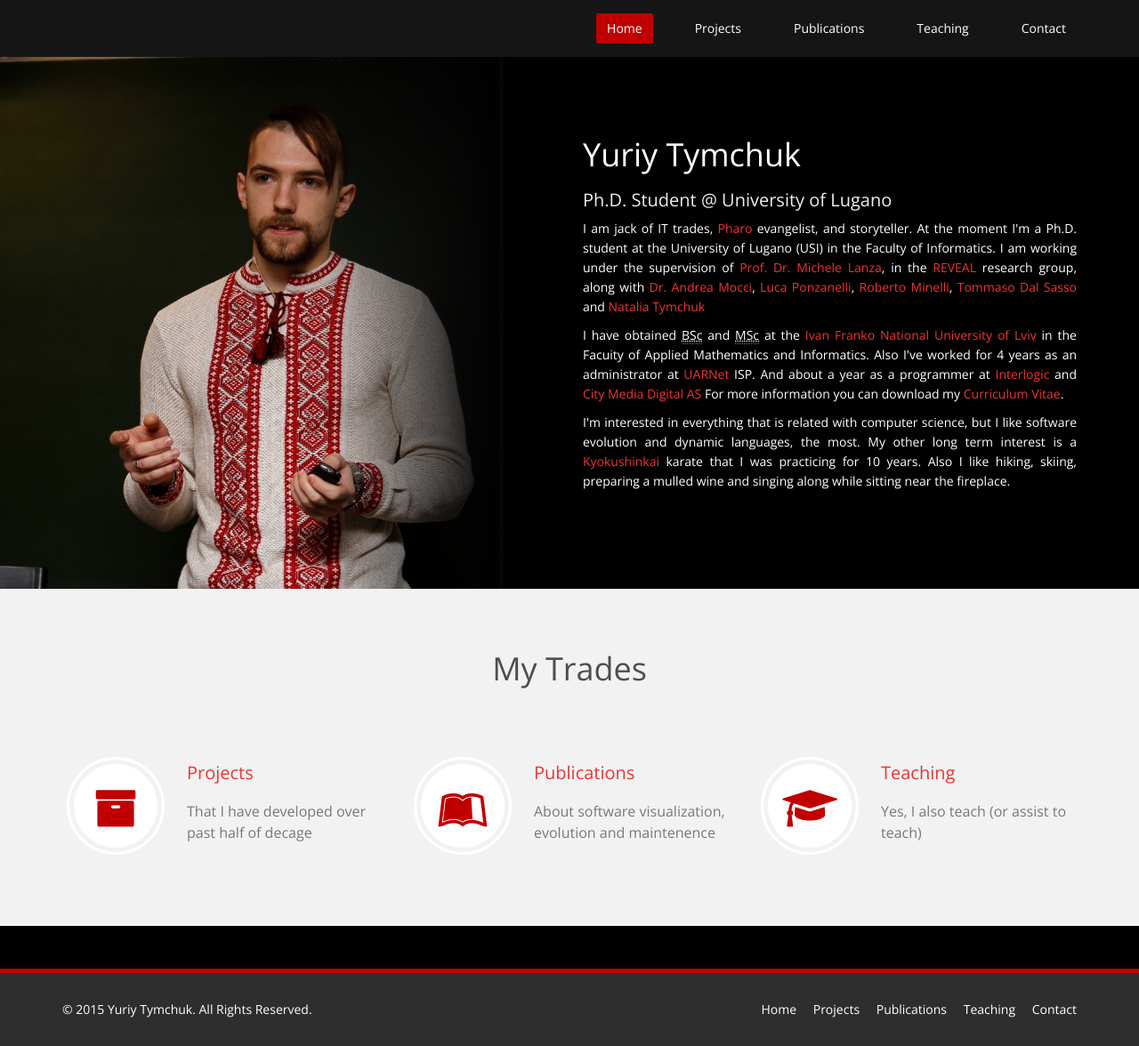
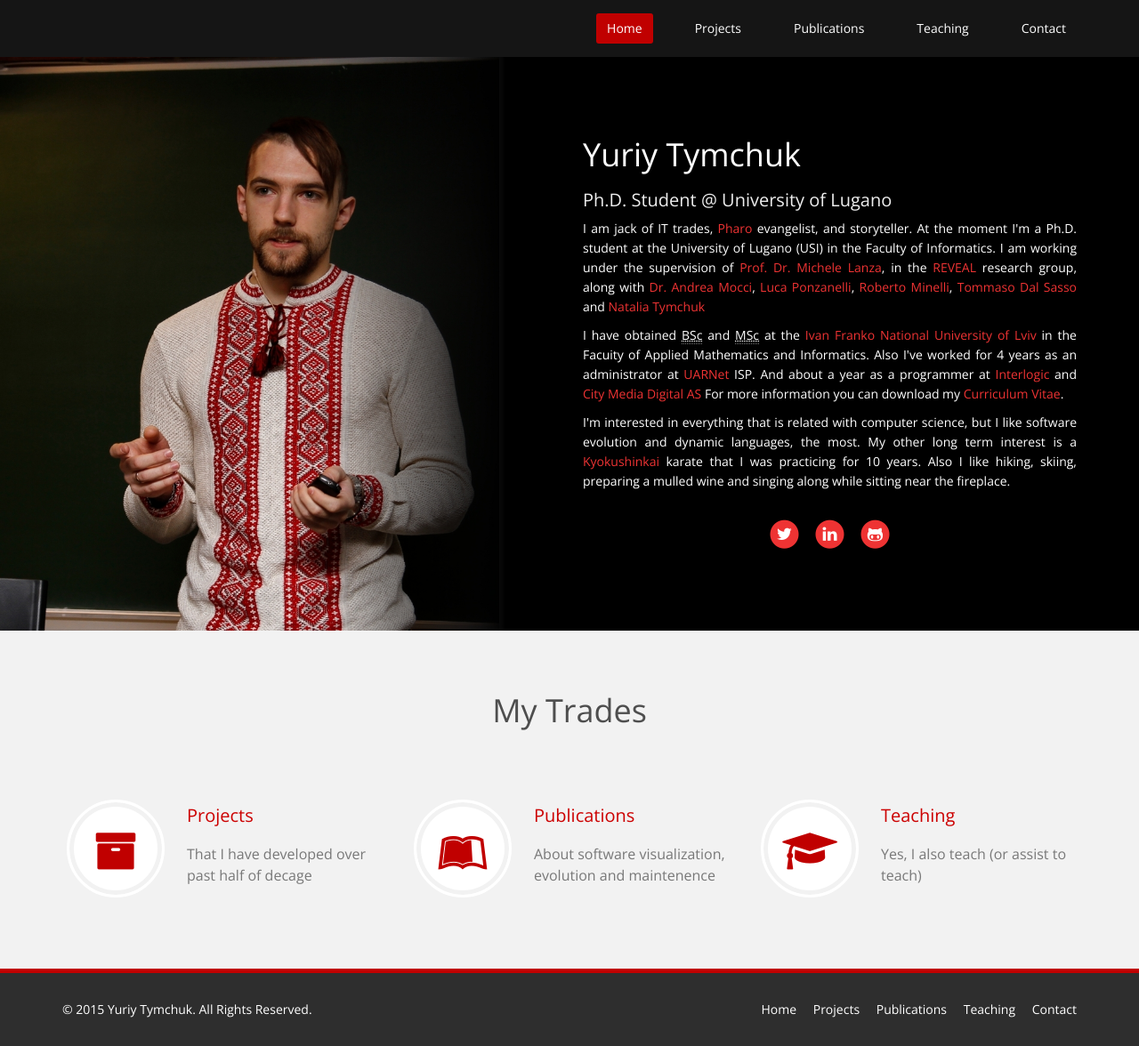
Before and after one commit to Uko/uko.github.io, a Jekyll site: the page built from index.html, in a window 1280 px wide and 1176 px high. Shown: the whole window at 89% size. Built offline with Jekyll 4.4.1, drawn with Linux system fonts in a browser that asks for light colours; nearby versions of some CDN libraries.

Commit message:
added social buttons to jumbotron

```diff
--- a/contact.html
+++ b/contact.html
@@ -41,7 +41,7 @@ title: Contact
                         <a href =  "http://ua.linkedin.com/in/yuriytymchuk/" target="_blank">
                           <i class="fa fa-3x fa-linkedin-square"></i>
                         </a>
-                        <a href = "https://twitter.com/ukodrag" target="_blank">
+                        <a href = "https://twitter.com/yuriy_tymchuk" target="_blank">
                           <i class="fa fa-3x fa-twitter-square"></i>
                         </a>
                         <a href = "https://plus.google.com/118053882695500450225?rel=author" target="_blank">
--- a/css/main.css
+++ b/css/main.css
@@ -401,7 +401,7 @@ input.search-form:hover {
   }
 
   #jumbotron .container {
-    margin-bottom: 30px;
+    margin-bottom: 10px;
   }
 }
 
@@ -411,13 +411,24 @@ input.search-form:hover {
   padding: 0 50px;*/
 }
 
-#jumbotron .btn-slide {
-  padding: 8px 20px;
-  background: #c00000;
-  color: #ddd;
-  border-radius: 4px;
-  margin-top: 25px;
-  display: inline-block;
+#jumbotron .social {
+  text-align: center;
+  margin-top: 30px;
+}
+
+#jumbotron .social a {
+  margin: 0px 5px;
+}
+
+#jumbotron .social a i.fa-stack-1x {
+  -webkit-transition: 300ms;
+  -moz-transition: 300ms;
+  -o-transition: 300ms;
+  transition: 300ms;
+}
+
+#jumbotron .social a i.fa-stack-1x:hover {
+  color: #c00000;
 }
 
 #jumbotron .animation.animated-item-1 {
--- a/index.html
+++ b/index.html
@@ -49,6 +49,27 @@ title: Home
               My other long term interest is a <a href="http://en.wikipedia.org/wiki/Kyokushinkaikan" target="_blank">Kyokushinkai</a> karate that I was practicing for 10 years.
               Also I like hiking, skiing, preparing a mulled wine and singing along while sitting near the fireplace.
             </p></div>
+
+            <p class="social animation animated-item-4">
+              <a href = "https://twitter.com/yuriy_tymchuk" target="_blank">
+                <span class="fa-stack fa-lg">
+                  <i class="fa fa-circle fa-stack-2x"></i>
+                  <i class="fa fa-twitter fa-stack-1x fa-inverse"></i>
+                </span>
+              </a>
+              <a href = "http://ua.linkedin.com/in/yuriytymchuk/" target="_blank">
+                <span class="fa-stack fa-lg">
+                  <i class="fa fa-circle fa-stack-2x"></i>
+                  <i class="fa fa-linkedin fa-stack-1x fa-inverse"></i>
+                </span>
+              </a>
+              <a href = "https://github.com/Uko" target="_blank">
+                <span class="fa-stack fa-lg">
+                  <i class="fa fa-circle fa-stack-2x"></i>
+                  <i class="fa fa-github-alt fa-stack-1x fa-inverse"></i>
+                </span>
+              </a>
+            </p>
                                     <!-- <a class="btn-slide animation animated-item-4" href="#feature">Read More</a> -->
                                 </div>
 
@@ -56,7 +77,7 @@ title: Home
                     </div>
     </section><!--/#main-slider-->
 
-    <section id="feature" >
+    <section id="feature" class="light" >
         <div class="container">
             <div class="center wow fadeInDown">
                 <h2>My Trades</h2>
```
